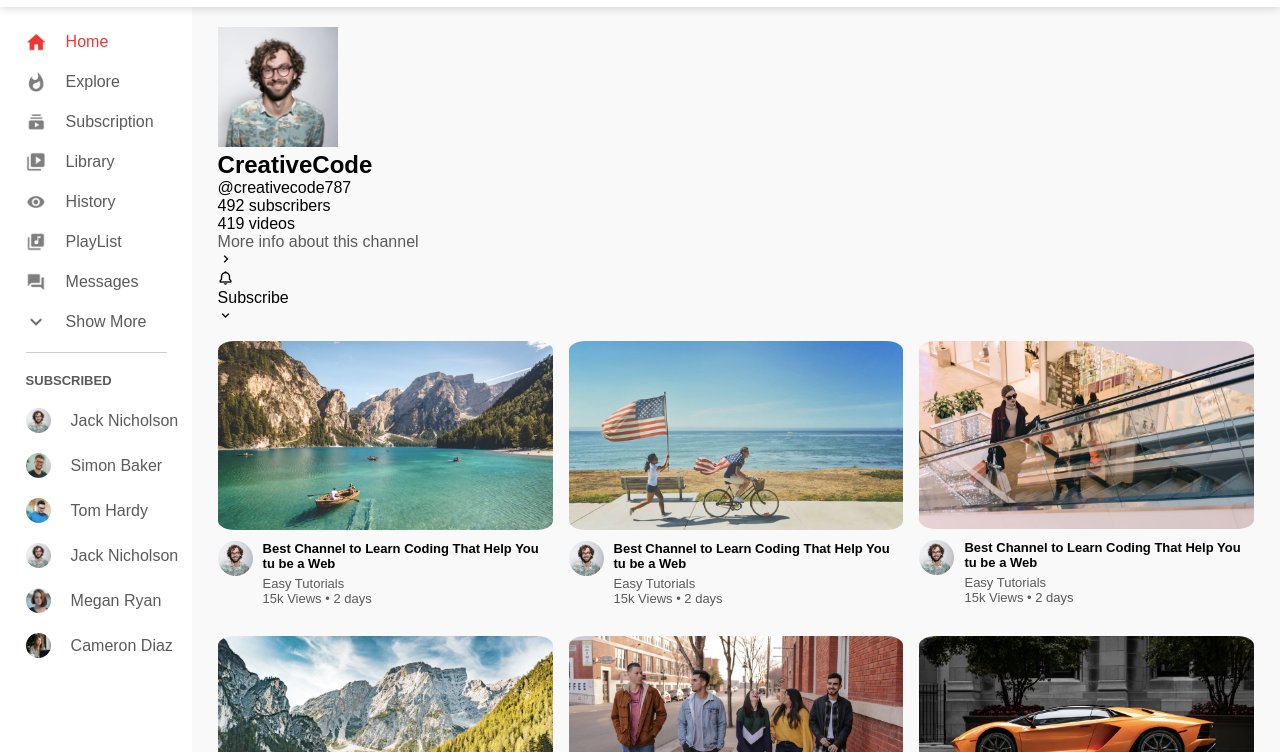
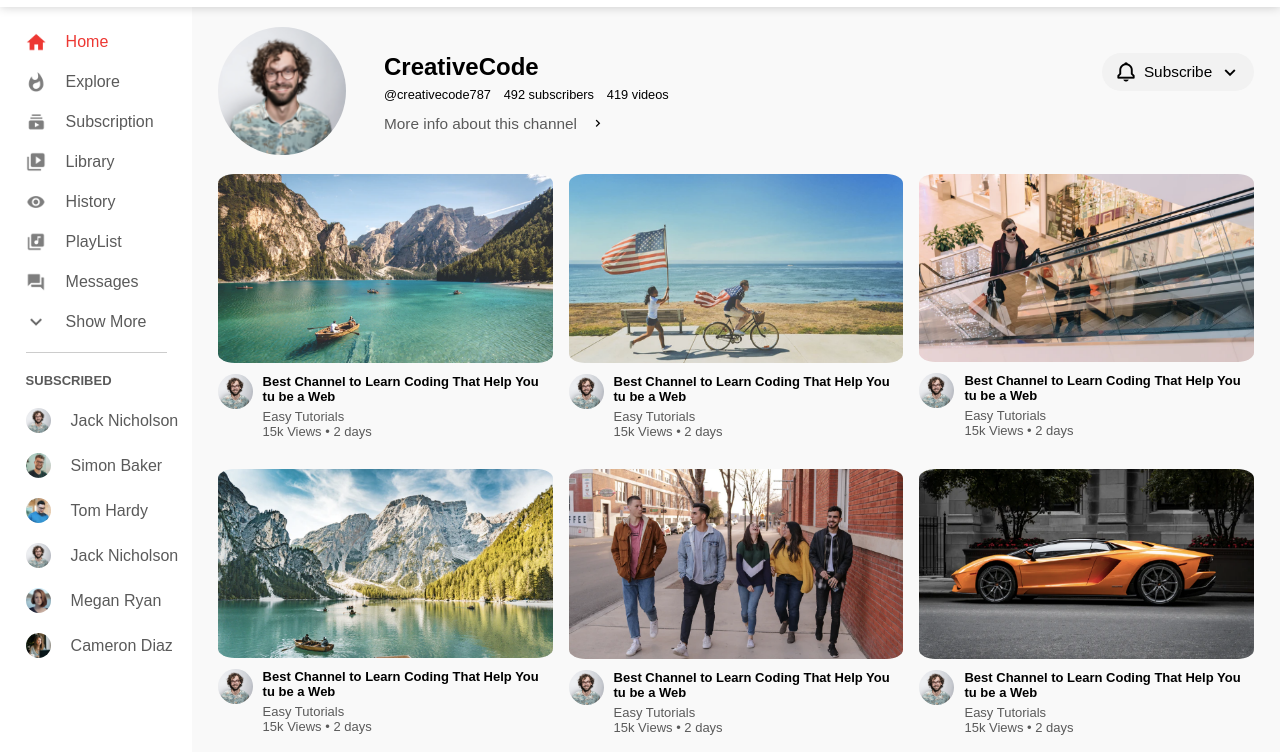
Before and after one commit to Brayan17king/Youtube, a website: page index.html in a window 1280 px wide. Shown: the part 48-800 px from the top of the page. Drawn offline with nearby package versions, Linux system fonts and the light colour scheme.

Commit message:
style:💄 Dar estilos al contenido del banner.

```diff
--- a/css/style.css
+++ b/css/style.css
@@ -461,3 +461,52 @@
 }
 
 /*----------------------------------------Info-Banner----------------------------------------*/
+
+.info-sep{
+    display: flex;
+    justify-content: space-between;
+}
+
+.left {
+    display: flex;
+    align-items: center;
+    flex-wrap: wrap;
+    gap: 3vw;
+}
+
+.left .img img{
+    width: 10vw;
+    border-radius: 50%;
+}
+
+.left .text-p {
+    display: flex;
+    gap: 1vw;
+    font-size: 1vw;
+    margin-top: 0.5vw;
+}
+
+.more-info{
+    display: flex;
+    align-items: center;
+    gap: 1vw;
+    margin-top: 1vw;
+    font-size: 1.2vw;
+}
+
+.info-sep .right .suscrito{
+    display: flex;
+    align-items: center;
+    align-content: space-around;
+    gap: 0.5vw;
+    background-color: #f2f2f2;
+    border-radius: 2vw;
+    font-size: 1.2vw;
+    height: 3vw;
+    margin-top: 2vw;
+    padding: 1vw;
+}
+
+.info-sep .right .suscrito i{
+    font-size: 1.8vw;
+}
```
